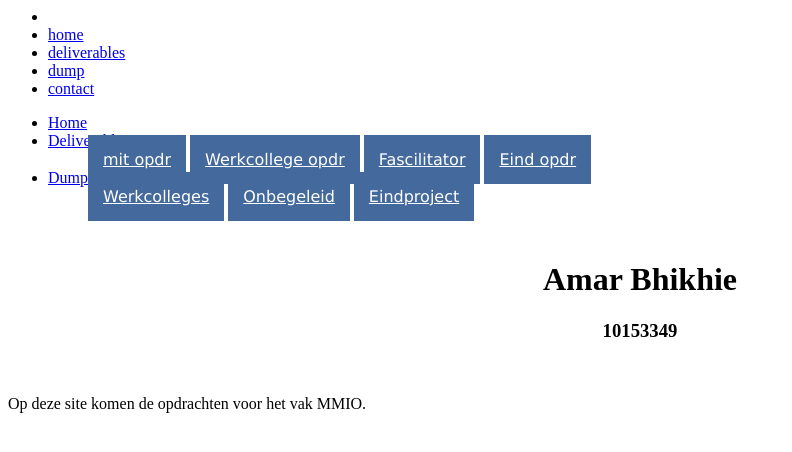
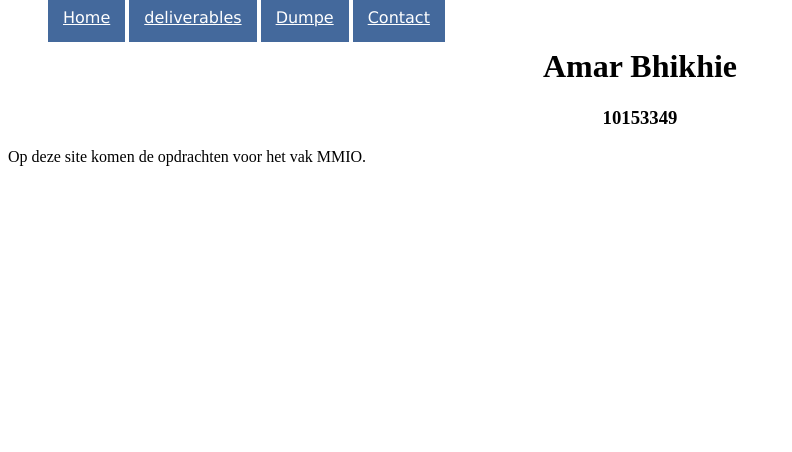
Before and after one commit to amarbhikhie/MMIO, a plain HTML site: page index.html in a window 1280 px wide. Shown: the whole page, without its empty margins (0-792 px from the left). Drawn offline with Linux system fonts and the light colour scheme.

Commit message:
Update index.html

```diff
--- a/index.html
+++ b/index.html
@@ -13,49 +13,18 @@
 
 
 
-<div id="tabs">
-  <ul>
-    <li></li>
-    <li><a href="index.html"><span>home</span></a></li>
-    <li><a href="MIT opdr.html"><span>deliverables</span></a></li>
-    <li><a href="#"><span>dump</span></a></li>
-    <li><a href="index.html"><span>contact</span></a></li>
-  </ul>
+	<div id="menu">
+    <ul>
+        <li><a href="index.html" title="Home">Home</a></li>
+        <li><a href="MIT opdr.html" title="Deliverables">deliverables</a></li>
+        <li><a href="dump.html" title="Dump">Dumpe</a></li>
+        <li><a href="contact.html" title="Contact">Contact</a></li>
+    </ul>
 </div>
 
 
 
-
-
-
-	<ul id="menu">
-
-
-<li><a href="#">Home</a>
-
-<li><a href="#">Deliverables</a>
-
-<ul>
-<li><a href="MIT opdr.html" title="mit opdr">mit opdr</a></li>
-<li><a href="Werkcollege opdr.html" title="Werkcollege opdr">Werkcollege opdr</a></li>
-<li><a href="Fascilitator.html" title="Fascilitator">Fascilitator</a></li>
-<li><a href="Eind opdr.html" title="Eind opdr">Eind opdr</a></li>
-</ul>
-
-</li>
-
-<li><a href="#">Dump </a>
-
-<ul>
-<li><a href="Werkcolleges.html" title="Werkcolleges">Werkcolleges</a></li>
-<li><a href="Onbegeleid.html" title="Onbegeleid">Onbegeleid</a></li>
-<li><a href="Eindproject.html" title="Eindproject">Eindproject</a></li>
-</ul>
-
-</li>
-
-</ul>
-<br> <center><h1>Amar Bhikhie</h1><h3>10153349</h3></center> <br>
+<p><center><h1>Amar Bhikhie</h1><h3>10153349</h3></center> </p>
 <p>Op deze site komen de opdrachten voor het vak MMIO.</p>
 
 	</body>
```
